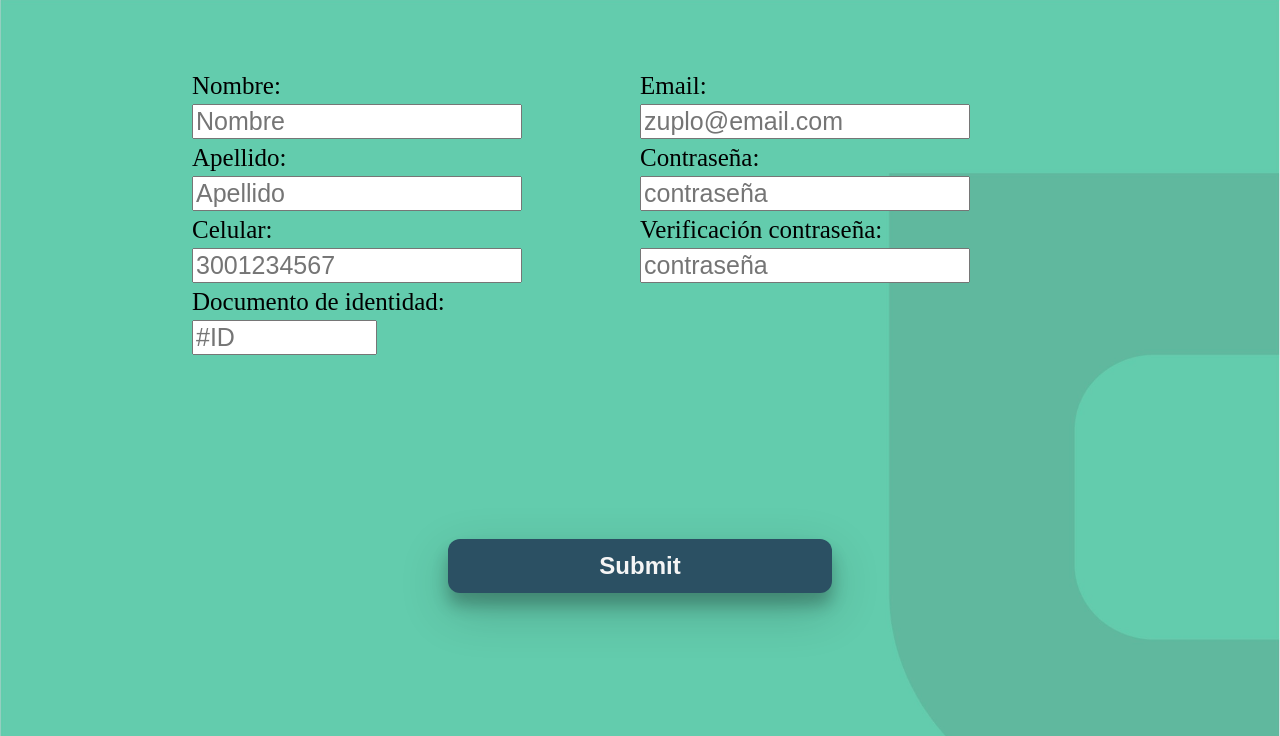
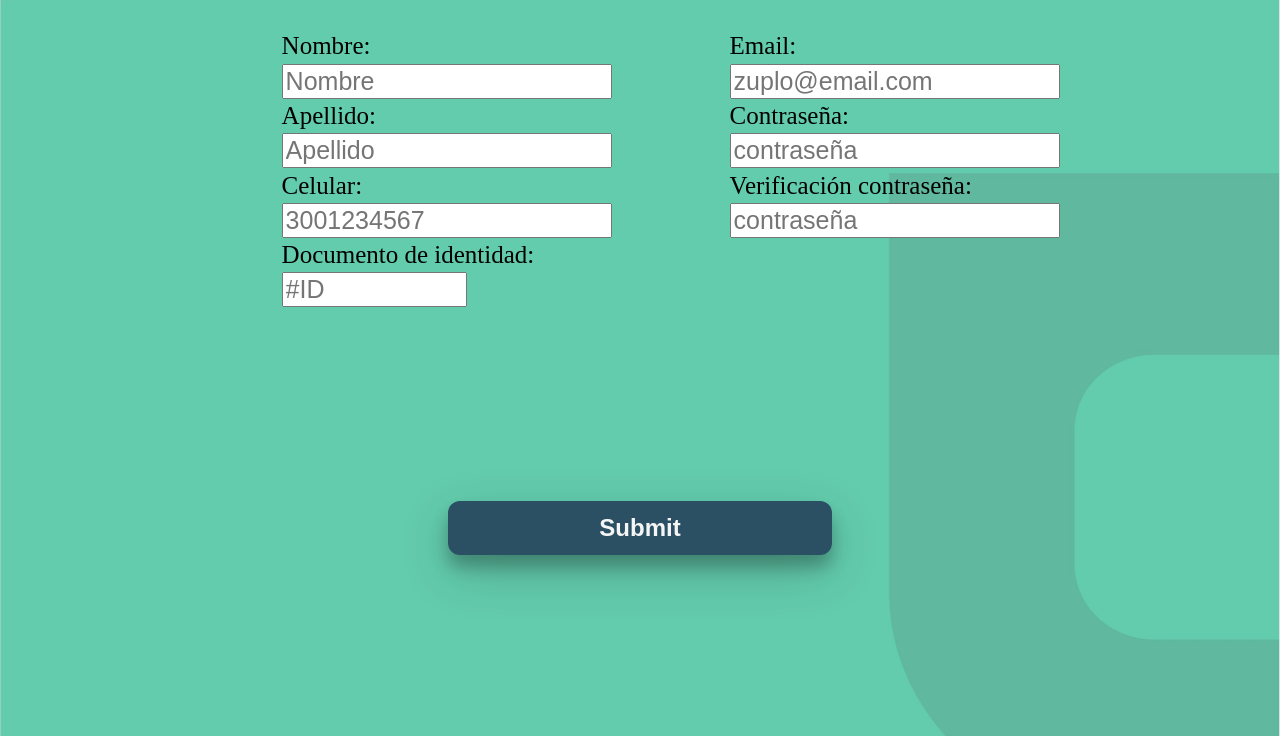
Before and after one commit to rgomeza91/zuplo_web_page, a plain HTML site: page zuplo_register.html in a window 1280 px wide. Shown: the part 64-800 px from the top of the page. Drawn offline with Linux system fonts and the light colour scheme.

Commit message:
corrections on media query

```diff
--- a/style.css
+++ b/style.css
@@ -37,7 +37,7 @@ body  {
   opacity:1;
 }
 
-/*centerzone of page*/
+/*centerzone of home page*/
 #center-zone  {
   /*background-color: brown;*/
   margin-top: 5%;
@@ -46,6 +46,18 @@ body  {
   margin-right: auto;
   height: 55%;
   width: 70%;
+  padding: 0.5%;
+  opacity: 1;
+  z-index: 1;
+}
+/*centerzone of register page*/
+#center-zone-register  {
+ /* background-color: brown;*/
+  margin-top: 2%;
+  display: block;
+  margin-left: auto;
+  margin-right: auto;
+  width:50%;
   padding: 0.5%;
   opacity: 1;
   z-index: 1;
@@ -64,17 +76,16 @@ body  {
 
 /*lowerzone of page*/
 #lower-zone {
-  /*background-color: lavenderblush;*/
+  /*background-color: rgb(185, 44, 91);*/
   display: block;
   opacity: 1;
-  height: 20%;
   width:100%;
   z-index: 2;
   position: absolute;
   margin-top: 1%;
 }
 
-.button1, .button2, .button3{
+.button1, .button2, .button3 {
   background-color: rgb(43, 80, 99); /* zuploblue */
   border: none;
   color: whitesmoke;
@@ -89,14 +100,14 @@ body  {
   font-weight: 700;
 }
 
-.button1 span, .button2 span,.button3 span {
+.button1 span, .button2 span {
   cursor: pointer;
   display: inline-block;
   position: relative;
   transition: 0.5s;
  }
 
- .button1 span:after, .button2 span:after,.button3 span:after {
+ .button1 span:after, .button2 span:after {
   content: '\00bb';
   position: absolute;
   opacity: 0;
@@ -105,16 +116,16 @@ body  {
   transition: 1.5s;
  }
 
-.button1:hover span, .button2 span,.button3:hover span {
+.button1:hover span, .button2 span {
   padding-right: 15px;
  }
 
-.button1:hover span:after, .button2:hover span:after,.button3:hover span:after {
+.button1:hover span:after, .button2:hover span:after {
         opacity: 1;
         right: 0;
        }
 
-.button3{
+.button3 {
   font-size: 24px;
   width: 30%;
   position: relative;
@@ -122,23 +133,15 @@ body  {
 
 #column1{
   position: absolute;
-  margin-top: 0%;
-  margin-left: 0%;
   display: block;
   /*background-color: rgb(183, 189, 186);*/
-  width: 35%;
-  height: 55%;
   opacity: 1;
   z-index: 1;
 
 }
 #column2{
-  margin-top: 0%;
-  margin-left: 35%;
   display: block;
   /*background-color: rgb(183, 189, 186);*/
-  width: 35%;
-  height: 55%;
   position: absolute;
   opacity: 1;
   z-index: 1;
@@ -146,7 +149,6 @@ body  {
 .formulary{
   display: block;
   /*background-color: blueviolet;*/
-  font-size: 25px;
   margin-top: 1%;
 }
 
@@ -180,6 +182,22 @@ input::-webkit-inner-spin-button {
     margin-top: 15%;
     margin-left: 15%;
   }
+  #column1 {
+    margin-left: 0%;
+    margin-top: 1%;
+    position: relative;
+  }
+  #column2 {
+    margin-left: 0%;
+    position: relative;
+  }
+  .formulary {
+    font-size: 180%;
+  }
+  #center-zone-register{
+    height: 75%;
+    width: 65%;
+  }
 }
 
 /* mobile display small phones  */
@@ -204,7 +222,24 @@ input::-webkit-inner-spin-button {
     margin-top: 15%;
   }
   .button3{
-    margin-top: 10%;
+    margin-top: 12%;
+  }
+  #column1 {
+    margin-left: 0%;
+    margin-top: 1%;
+    position: relative;
+
+  }
+  #column2 {
+    margin-left: 0%;
+    position: relative;
+  }
+  .formulary {
+    font-size: 180%;
+  }
+  #center-zone-register{
+    height: 75%;
+    width: 65%;
   }
 }
 
@@ -230,8 +265,25 @@ input::-webkit-inner-spin-button {
     margin-top: 15%;
   }
   .button3{
-    margin-top: 15%;
+    margin-top: 2%;
     margin-left: 25%;
+  }
+  #column1 {
+    margin-left: 0%;
+    margin-top: 1%;
+    position: relative;
+
+  }
+  #column2 {
+    margin-left: 0%;
+    position: relative;
+  }
+  .formulary {
+    font-size: 200%;
+  }
+  #center-zone-register{
+    height: 80%;
+    width: 50%;
   }
 }
 
@@ -261,4 +313,23 @@ input::-webkit-inner-spin-button {
     margin-top: 1%;
     margin-left: 35%;
   }
+  #column1,#column2{
+    margin-top: 0%;
+  }
+  #column1{
+    margin-left: 2%;
+    position: absolute;
+      }
+  #column2{
+    margin-left: 37%;
+    margin-top: 0%;
+    position: absolute;
+  }
+  .formulary{
+    font-size: 25px;
+  }
+  #center-zone-register{
+    height: 55%;
+    width: 60%;
+  }
 }
--- a/zuplo_register.html
+++ b/zuplo_register.html
@@ -15,7 +15,7 @@
     <div class="background">
     </div>
     <form>
-      <div id="center-zone">
+      <div id="center-zone-register">
         <div id="column1">
           <label class="formulary"> Nombre:</label>
           <input class="formulary" name="nombre" type="text" placeholder="Nombre" required>
```
Also changed, not shown: REQUIREMENTS.TXT (added).
